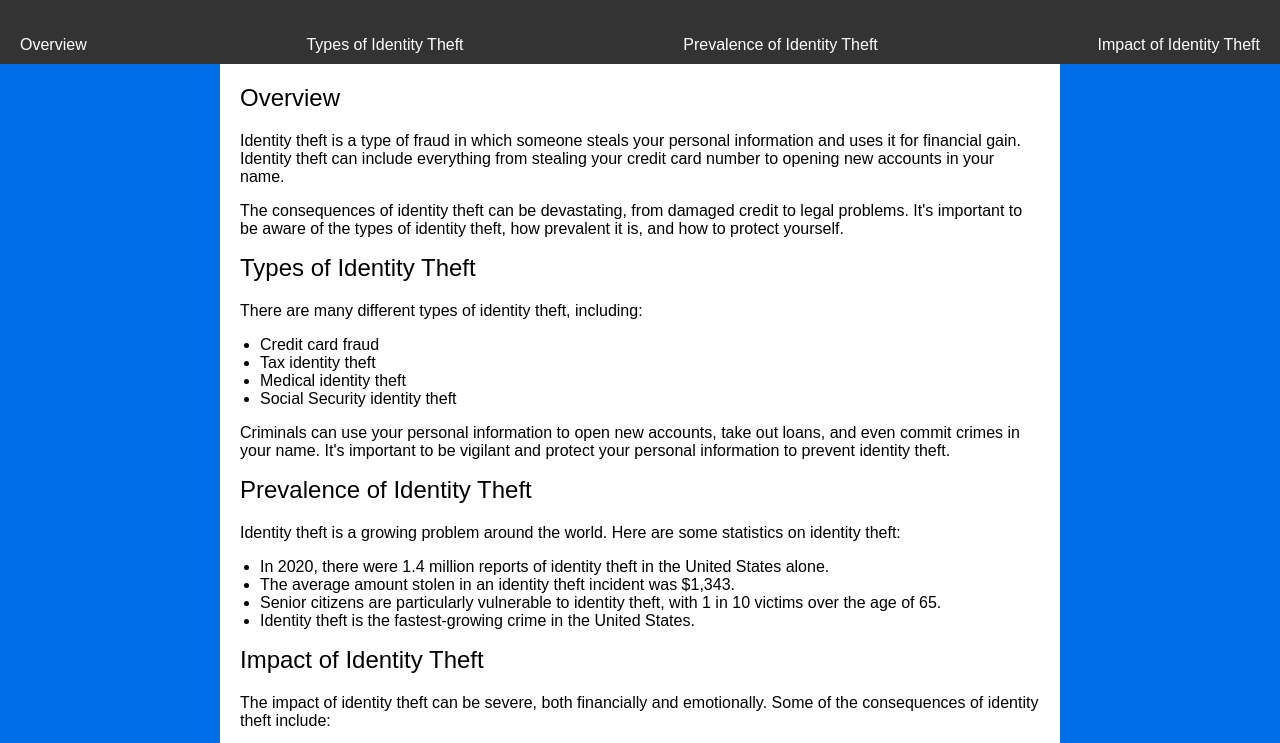
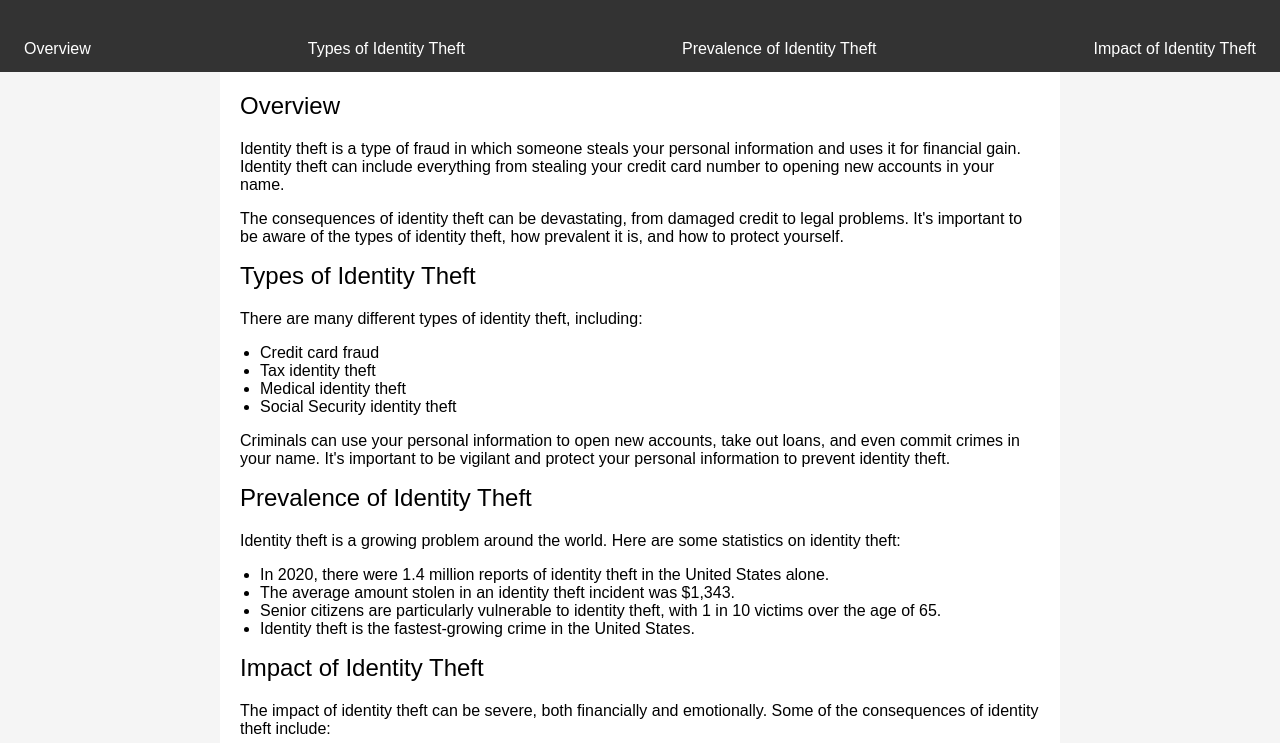
Before and after one commit to ivans-27/Identity-Theft, a plain HTML site: page index.html in a window 1280 px wide. Shown: the part 72-815 px from the top of the page. Drawn offline with Linux system fonts and the light colour scheme.

Commit message:
Update style.css

```diff
--- a/style.css
+++ b/style.css
@@ -1,6 +1,6 @@
 body {
   font-family: Arial, sans-serif;
-  background-color: #006ee6;
+  background-color: #f5f5f5;
   margin: 0;
   padding: 0;
 }
@@ -16,7 +16,7 @@ nav {
   background-color: #333;
   color: #fff;
   text-align: center;
-  padding: 10px;
+  padding: 14px;
 }
 
 nav ul {
```
